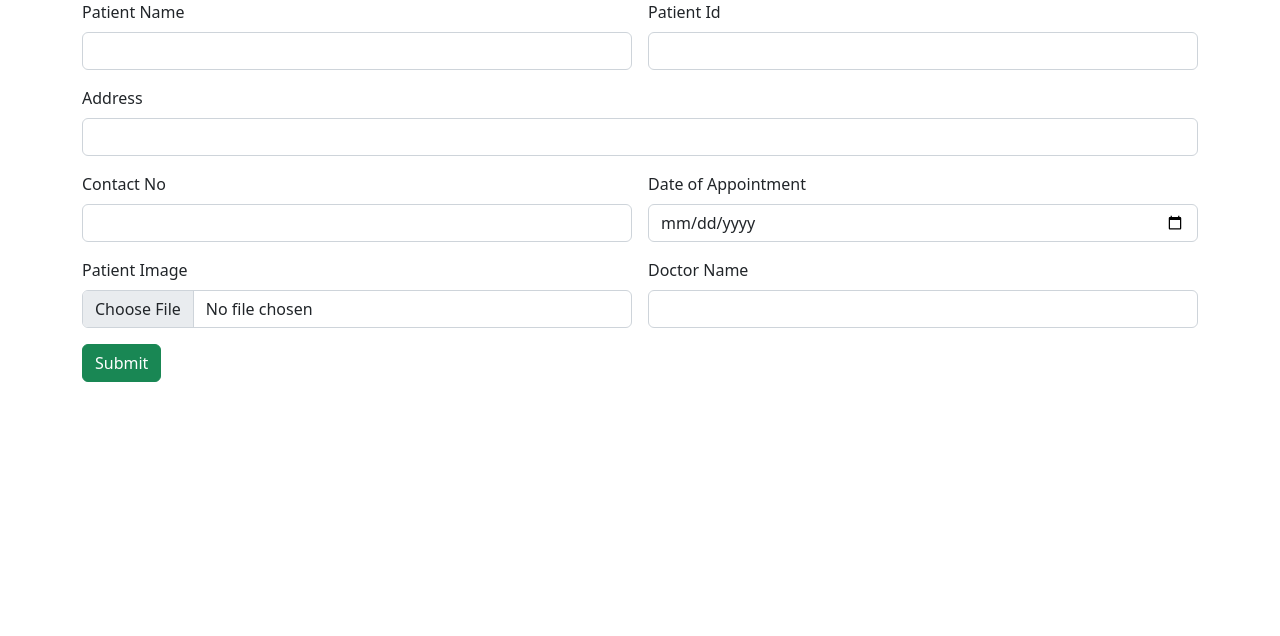
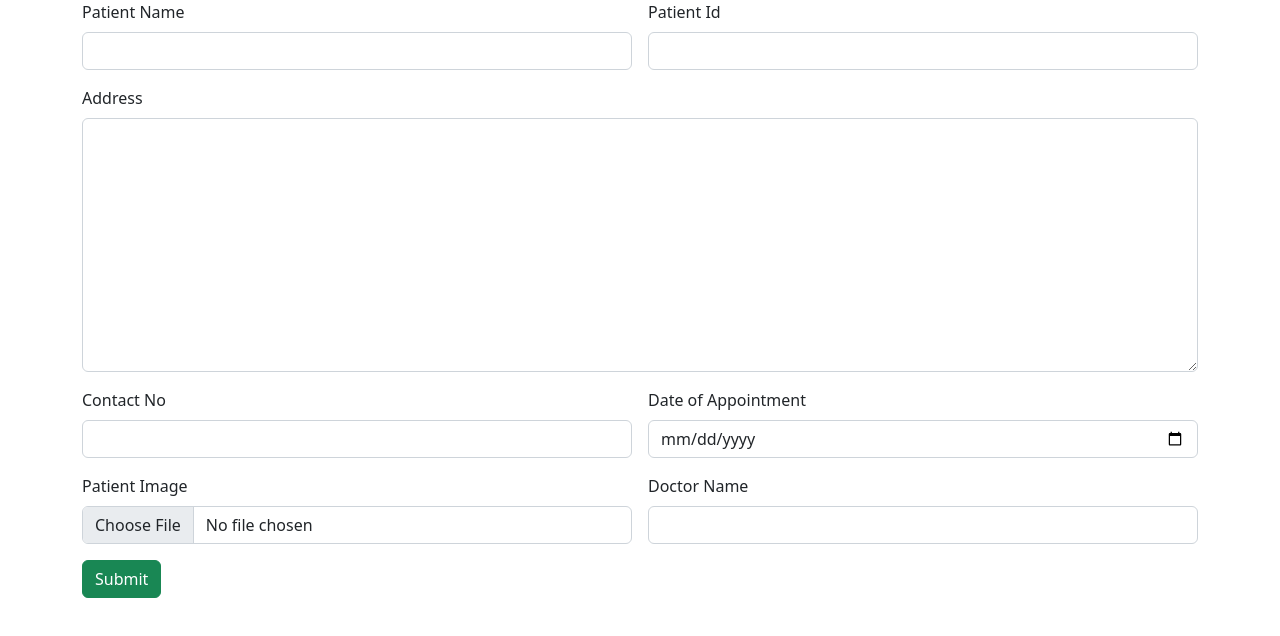
Before and after one commit to AbrahamJerinJohn1998/angularHospitalApp, an Angular app: page / in a window 1280 px wide. Shown: the top 636 px of the page. Built offline with nearby package versions, Linux system fonts and the light colour scheme.

Commit message:
Patient entry

```diff
--- a/src/app/patient-entry/patient-entry.component.html
+++ b/src/app/patient-entry/patient-entry.component.html
@@ -12,7 +12,7 @@
                 </div>
                 <div class="col col-12 col-sm-12 col-md-12 col-lg-12 col-xl-12 col-xxl-12">
                     <label for="" class="form-label">Address</label>
-                    <input type="text" class="form-control">
+                    <textarea name="" id="" cols="30" rows="10" class="form-control"></textarea>
                 </div>
                 <div class="col col-12 col-sm-6 col-md-6 col-lg-6 col-xl-6 col-xxl-6">
                     <label for="" class="form-label">Contact No</label>
```
